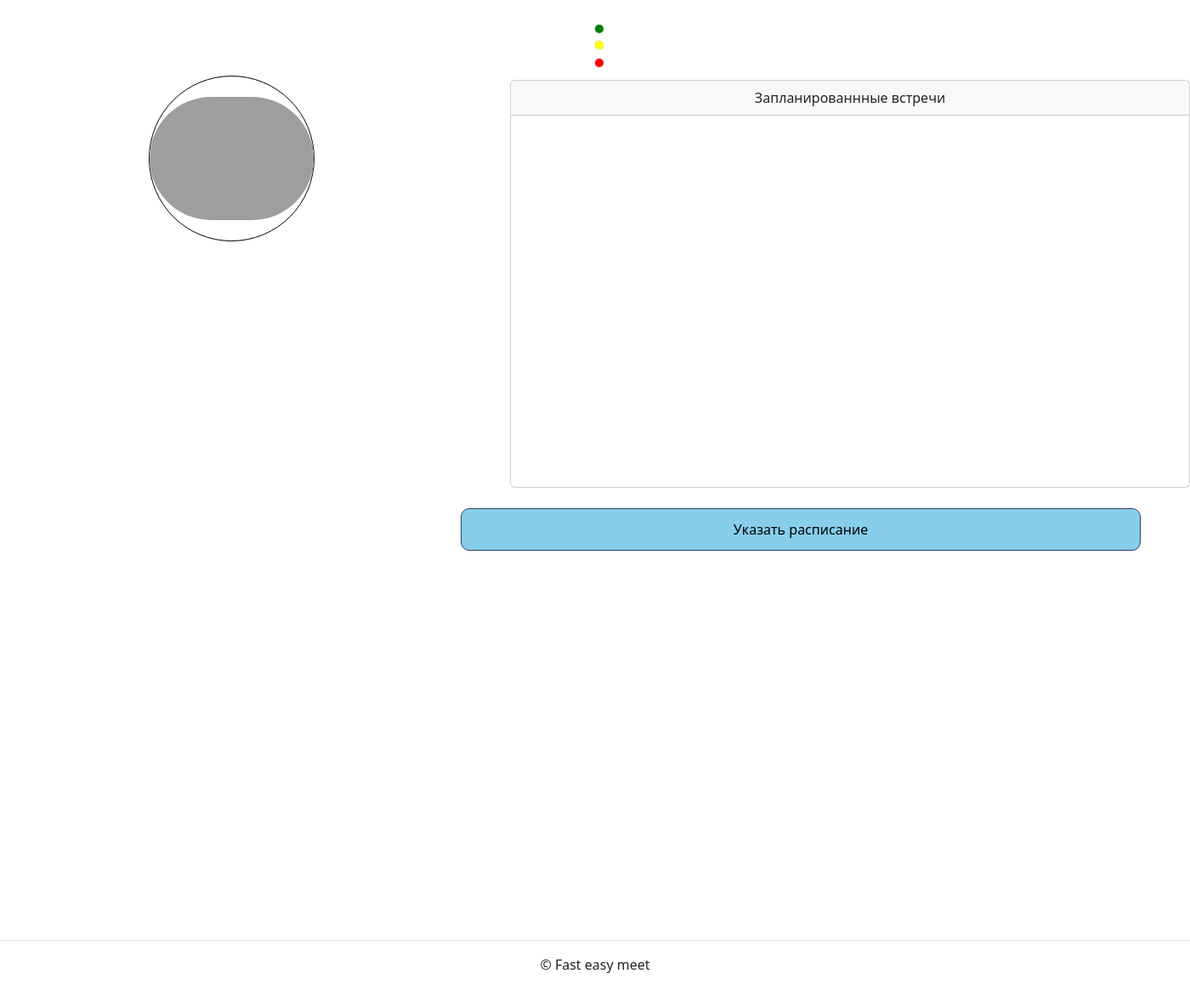
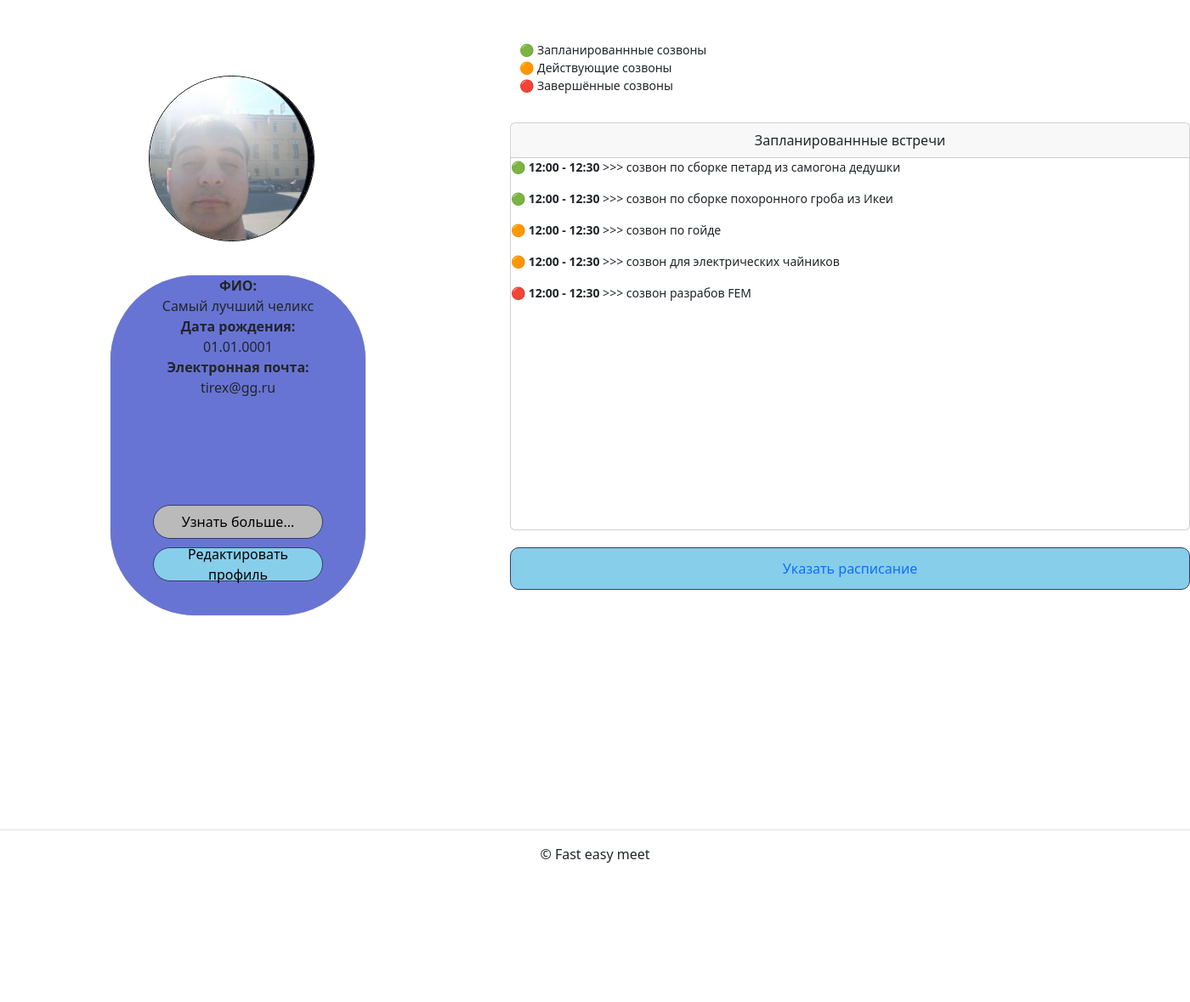
Before and after one commit to Lobanov07/Fast-Easy-Meet, a Django app: page /pages/account/ in a window 1400 px wide. Shown: the part 56-1235 px from the top of the page at 85% size. After the commit the page ends 1071 px from the top, so only its background shows below. Run offline with Django 3.2, Linux system fonts and the light colour scheme; some libraries are stand-ins or nearby versions; grey boxes are pictures that could not be loaded.

Commit message:
Добавлен шаблон личного кабинета

```diff
--- a/pages/urls.py
+++ b/pages/urls.py
@@ -8,5 +8,6 @@ urlpatterns = [
     path("pages/about/", views.AboutView.as_view(), name="about"),
     path("pages/rules/", views.RulesView.as_view(), name="rules"),
     path("", views.HomePage.as_view(), name="index"),
-    path("pages/account/", views.AccountView.as_view(), name="account")
+    path("pages/account/", views.AccountView.as_view(), name="account"),
+    path("pages/meetjoin/", views.JointomeetView.as_view(), name="meetjoin")
 ]
--- a/pages/views.py
+++ b/pages/views.py
@@ -27,6 +27,9 @@ class RulesView(TemplateView):
 class AccountView(TemplateView):
     template_name = 'pages/account.html'
 
+class JointomeetView(TemplateView):
+    template_name = 'pages/meetjoin.html'
+
 def page_not_found(request, exception):
     return render(request, 'pages/404.html', status=404)
 
--- a/templates/pages/account.html
+++ b/templates/pages/account.html
@@ -1,10 +1,24 @@
 {% extends "base.html" %}
+{% load static %}
 {% block title %}
   Личный кабинет
 {% endblock %}
 {% block content %}
   <style>
-  .card-body {
+     @counter-style marker-status {
+	system: cyclic;
+	symbols: "🟢" "🟠" "🔴";
+	suffix: " ";
+}
+.marker{
+  align-items: center;
+  justify-content: center;
+	list-style-type: marker-status;
+}
+.marker li {
+	font-size: 14px;
+}
+  .roundness {
   width: 195px;
   height: 195px;
   border: 1px solid black;
@@ -18,8 +32,8 @@
   visibility:visible;
   }
   .round {
-    border-radius: 100px; /* радиус скругления */
-    box-shadow: 0 0 1px #666; /* Параметры тени */
+    border-radius: 100%;
+    box-shadow: 0 0 1px #666;
     align-items: center;
     display: flex;
     justify-content: center;
@@ -27,14 +41,13 @@
   }
   .profile_image_wrap {
     background: #f9f8f8;
-    border-radius: 100px;
+    border-radius: 100%;
     display: flex;
     flex-shrink: 0;
     justify-content: center;
     margin-inline: auto;
     overflow: hidden;
     position: absolute;
-    text-align:center;
   }
   .sheet_button{
   width: 800px;
@@ -45,9 +58,50 @@
   display: flex;
   align-items: center;
   justify-content: center;
-  position: relative;
-  left: 490px;
-  top: 550px;
+  position: absolute;
+  left: 600px;
+  top: 700px;
+}
+.profile_info {
+    width: 300px;
+    height: 400px;
+    box-shadow: 0 0 1px #666;
+    text-align: center;
+    background: hsl(233, 56%, 62%);
+    -webkit-border-radius: 50px / 100px;
+    -moz-border-radius: 50px / 100px;
+    border-radius: 100px;
+    position: absolute;
+    top: 380px;
+    left: 130px;
+}
+.profile_button{
+  width: 200px;
+  height: 40px;
+  text-decoration: none;
+  border-radius: 50px;
+  background-color: rgb(186, 186, 186);
+  border: 1px solid rgb(51, 61, 100);
+  display: flex;
+  align-items: center;
+  justify-content: center;
+  position: absolute;
+  top: 650px;
+  left: 180px;
+}
+.profile_edit_button{
+  width: 200px;
+  height: 40px;
+  text-decoration: none;
+  border-radius: 20px;
+  background-color: rgb(135, 206, 235);
+  border: 1px solid rgb(51, 61, 100);
+  display: flex;
+  align-items: center;
+  justify-content: center;
+  position: absolute;
+  top: 700px;
+  left: 180px;
 }
 img{
   max-width: 100%;
@@ -55,23 +109,45 @@ img{
   </style>
 
 
-  <div class="card-body">
-    <img alt="logo" src="/staticfiles/img/46162.jpg" class="profile_image_wrap">
+  <div class="roundness" >
+    <img alt="logo" src="{% static  'img/aristo.png' %}"  class="profile_image_wrap">
   </div>
 
-  <div class="round" style="position: absolute; left: 700px; top: 85px;border: 5px solid green;">
-  </div>
-  <div class="round" style=" position: absolute; left: 700px;border: 5px solid yellow;">
-  </div>
-  <div class="round" style=" position: absolute; left: 700px; top: 125px;border: 5px solid red;">
+  <div class="profile_info">
+    <b>ФИО:</b><br>
+    <tr>Самый лучший челикс</tr><br>
+    <b>Дата рождения:</b><br>
+    <tr>01.01.0001</tr><br>
+    <b>Электронная почта:</b><br>
+    <tr>tirex@gg.ru</tr><br>
   </div>
 
-  <div class="card" style="width: 50rem; height: 30rem; position:absolute; top: 150px; left: 600px">
+<button class="profile_button">
+    Узнать больше...
+</button>
+<button class="profile_edit_button">
+  Редактировать профиль
+</button>
+
+<ul class="marker" style="position: absolute; left: 600px; right: auto;">
+  <li>Запланированнные созвоны</li>
+  <li>Действующие созвоны</li>
+  <li>Завершённые созвоны</li>
+</ul>
+
+  <div class="card" style="width: 50rem; height: 30rem; position:absolute; top: 200px; left: 600px">
     <div class="card-header">
       <div align="center">Запланированнные встречи</div>
     </div>
+    <p style="font-size: 14px;">🟢 <b>12:00 - 12:30</b> >>> созвон по сборке петард из самогона дедушки</p>
+    <p style="font-size: 14px;">🟢 <b>12:00 - 12:30</b> >>> созвон по сборке похоронного гроба из Икеи</p>
+    <p style="font-size: 14px;">🟠 <b>12:00 - 12:30</b> >>> созвон по гойде</p>
+    <p style="font-size: 14px;">🟠 <b>12:00 - 12:30</b> >>> созвон для электрических чайников</p>
+    <p style="font-size: 14px;">🔴 <b>12:00 - 12:30</b> >>> созвон разрабов FEM</p>
   </div>
-<button class="sheet_button">Указать расписание</button>
-<div class="col d-flex justify-content-center" style="width: 40rem; height: 60rem;">
+<button class="sheet_button" >
+  <a href="https://www.youtube.com/watch?v=dQw4w9WgXcQ" style="text-decoration: none; ">Указать расписание</a>
+</button>
+<div class="col d-flex justify-content-center" style="width: 40rem; height: 55rem;">
 </div>
 {% endblock %}
```
Also changed, not shown: templates/pages/meetjoin.html (added, +8 -0 lines), static/img/aristo.png (added), 1 other file.
